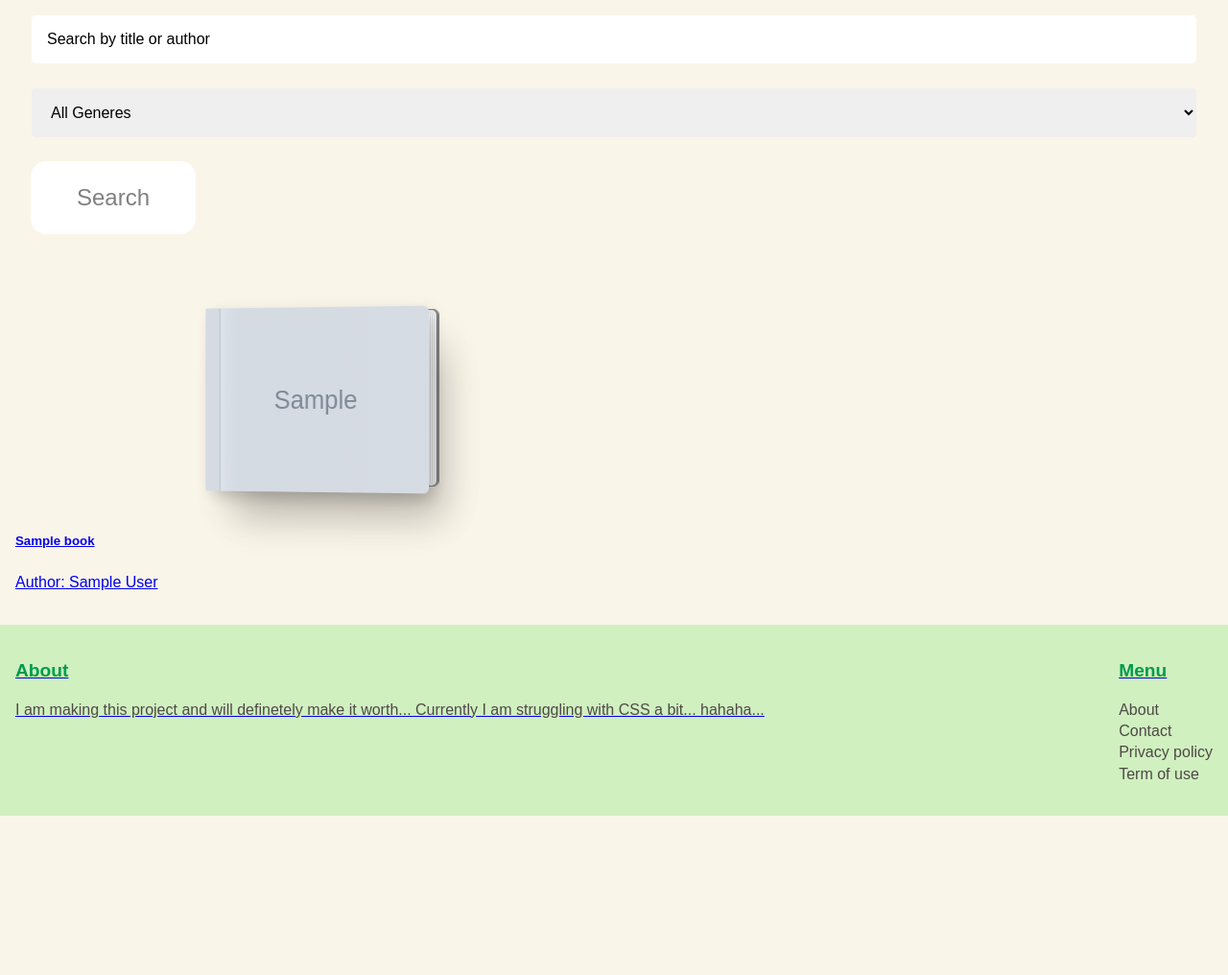
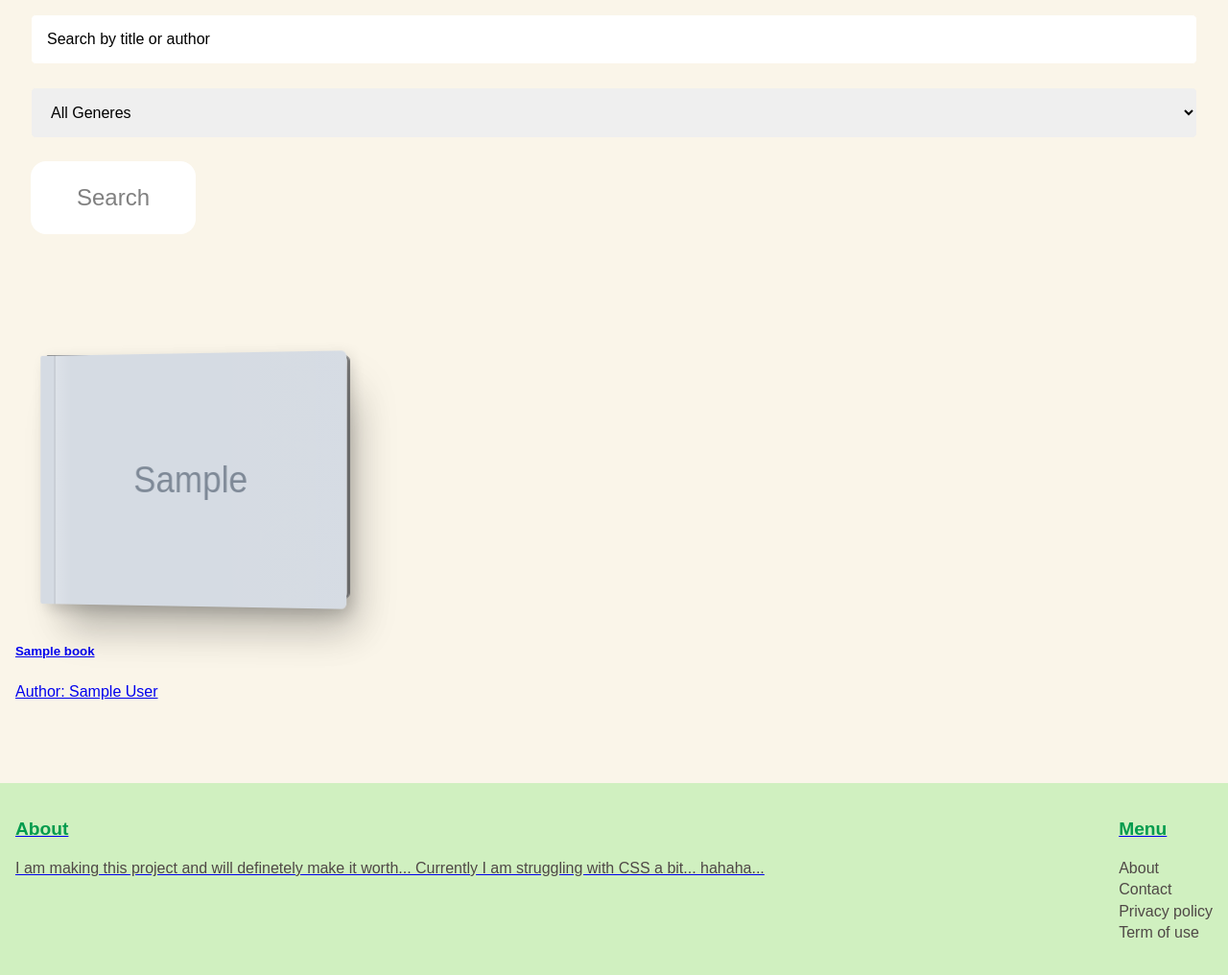
Before and after one commit to prathampt/perspectify, a Django app: page / in a window 1280 px wide. Shown: the part 140-1156 px from the top of the page at 96% size. Before the commit the page ends 990 px from the top, so only its background shows below. Run offline with Django 5.2, Linux system fonts and the light colour scheme; tables that the repository leaves empty hold one stand-in row (values such as "Sample post"); grey boxes marked "Sample" are stand-in pictures; some web fonts are replaced.

Commit message:
minor changes

```diff
--- a/items/static/items/authors.css
+++ b/items/static/items/authors.css
@@ -1,14 +1,21 @@
 body {
   width: 100%;
 }
+
+.book-container {
+  display: flex;
+  flex-wrap: wrap;
+  justify-content: space-between;
+}
+
 .book-wrapper {
-    width: 900px;
-    position: relative;
-    margin: 0 auto;
-    column-count: 3;
-    column-gap: 12px;
-    padding: 4px;
+  width: 30vw;
+  margin: 4vw 0;
+  display: flex;
+  flex-direction: column;
+  justify-content: space-between;
 }
+
 .book-items {
   position: relative;
   cursor: default;
@@ -73,11 +80,9 @@ body {
   margin-left: 16px;
   top: 0;
   border-left: 2px solid #00000010;
-    background-image: linear-gradient(
-      90deg,
+  background-image: linear-gradient(90deg,
       rgba(255, 255, 255, 0.2) 0%,
-      rgba(255, 255, 255, 0) 100%
-    );
+      rgba(255, 255, 255, 0) 100%);
   transition: all 0.5s ease;
   z-index: 5;
 }
@@ -87,11 +92,9 @@ body {
   height: 100%;
   position: absolute;
   border-radius: 3px;
-    background-image: linear-gradient(
-      90deg,
+  background-image: linear-gradient(90deg,
       rgba(255, 255, 255, 0) 0%,
-      rgba(255, 255, 255, 0.2) 100%
-    );
+      rgba(255, 255, 255, 0.2) 100%);
   top: 0;
   right: 0;
   opacity: 0.1;
@@ -99,11 +102,11 @@ body {
   z-index: 4;
 }
 
-  .book-image:hover .effect{
+.book-image:hover .effect {
   margin-left: 14px;
 }
 
-  .realvjy{
+.realvjy {
   width: 900px;
   padding: 20px;
   margin: 0 auto;
--- a/items/templates/items/books.html
+++ b/items/templates/items/books.html
@@ -16,6 +16,7 @@
   </form>
   <div class="realvjy">
   </div>
+  <div class = "book-container">
   {% for book in books %}
     <div class="book-wrapper">
       <a href="{% url 'items:book_detail' book.pk %}">
@@ -31,12 +32,13 @@
           </div>
         </div>
       </div>
+
+      <h5 class="card-title">{{ book.title }}</h5>
+      <p class="card-text">Author: {{ book.author }}</p>
     </div>
-    <h5 class="card-title">{{ book.title }}</h5>
-    <p class="card-text">Author: {{ book.author }}</p>
-
 
     {% endfor %}
+  </div>
 
 
 {% endblock %}
```
Also changed, not shown: items/migrations/0003_alter_book_genre.py (added), items/static/items/book.css (line endings or trailing spaces). Lines whose indentation alone changed are shown as unchanged.
